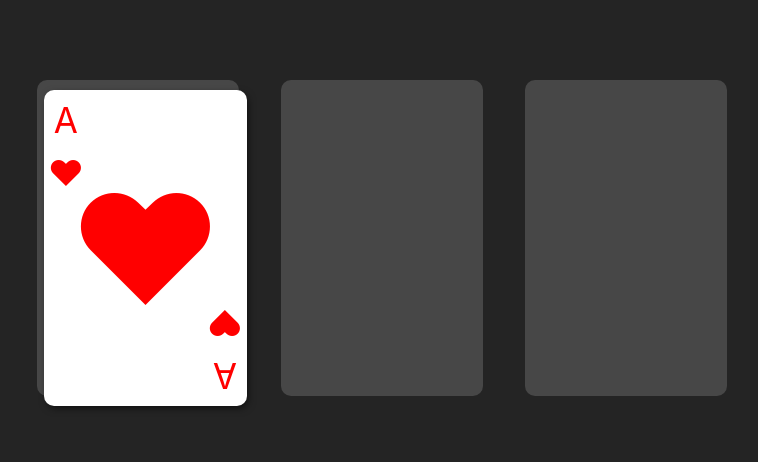
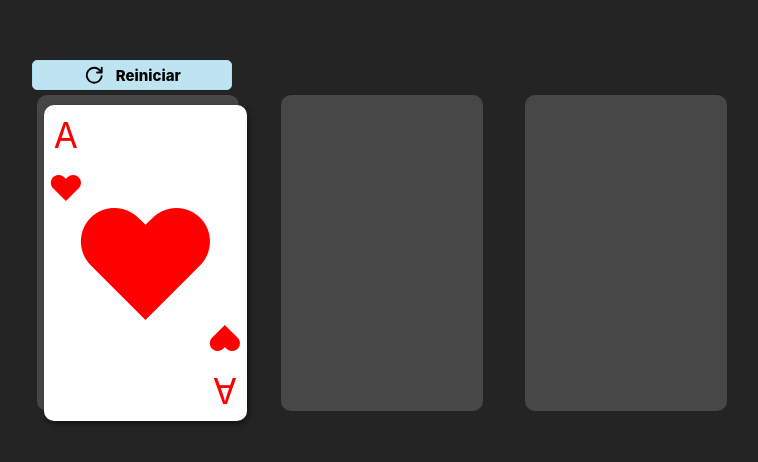
Before and after one commit to PeterMonkey/hanu-test, a React (Vite) app: page / in a window 1280 px wide. Shown: the part 162-624 px from the top of the page, without its empty margins (258-1016 px from the left). Built offline with nearby package versions, Linux system fonts and the light colour scheme.

Commit message:
ADD: creacion del boton de reinicio y su story

```diff
--- a/src/App.tsx
+++ b/src/App.tsx
@@ -1,11 +1,13 @@
 import './App.css'
 import Deck from './components/deck'
+import ResetButton from './components/resetButton'
 import { ContextProvider } from './context/context'
 
 function App() {
 
   return (
     <ContextProvider>
+      <ResetButton/>
       <Deck/>
     </ContextProvider>
   )
--- /dev/null
+++ b/src/components/resetButton/index.tsx
@@ -0,0 +1,25 @@
+import styles from './style.module.css'
+
+const ResetButton = () => {
+    return(
+        <button className={styles.reset}>
+            <svg
+            fill="none"
+            stroke-width="2"
+            xmlns="http://www.w3.org/2000/svg"
+            className={styles.svg}
+            width="1em"
+            height="1em"
+            viewBox="0 0 24 24"
+            stroke="currentColor"
+            stroke-linecap="round"
+            stroke-linejoin="round"
+            //style="overflow: visible; color: currentcolor;"
+            ><path stroke="none" d="M0 0h24v24H0z" fill="none">
+                </path><path d="M19.933 13.041a8 8 0 1 1 -9.925 -8.788c3.899 -1 7.935 1.007 9.425 4.747"></path><path d="M20 4v5h-5"></path></svg>
+            Reiniciar
+        </button>
+    )
+}
+
+export default ResetButton;
--- /dev/null
+++ b/src/components/resetButton/style.module.css
@@ -0,0 +1,17 @@
+.reset {
+    display: flex;
+    justify-content: center;
+    align-items: center;
+    gap: 10px;
+    width: 200px;
+    height: 30px;
+    font-weight: 800;
+    font-size: 15px;
+    background-color: #BEE3F1;
+    border: solid 1px #ADDFF2;
+    border-radius: 5px;
+}
+
+.svg {
+    font-size: 1.5em;
+}
```
Also changed, not shown: 1 other file (tests, documents, lock files or other folders).
